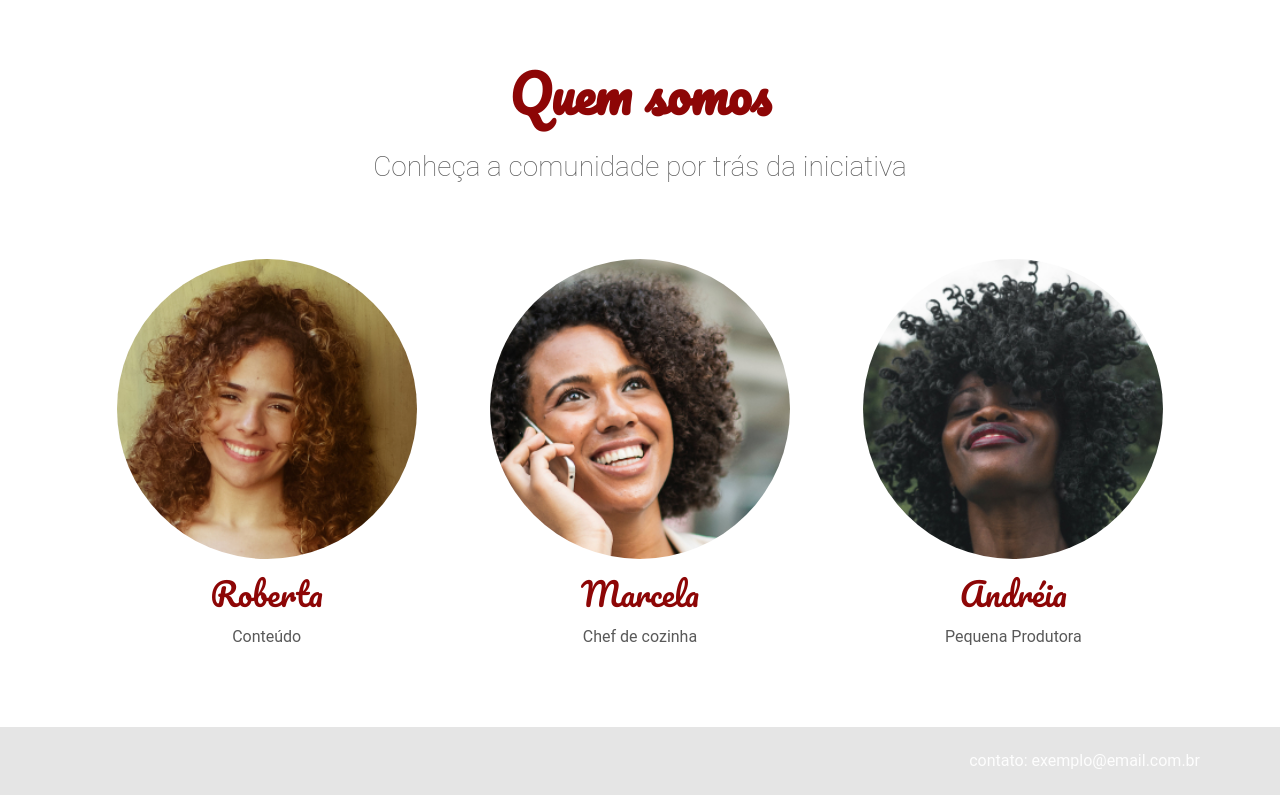
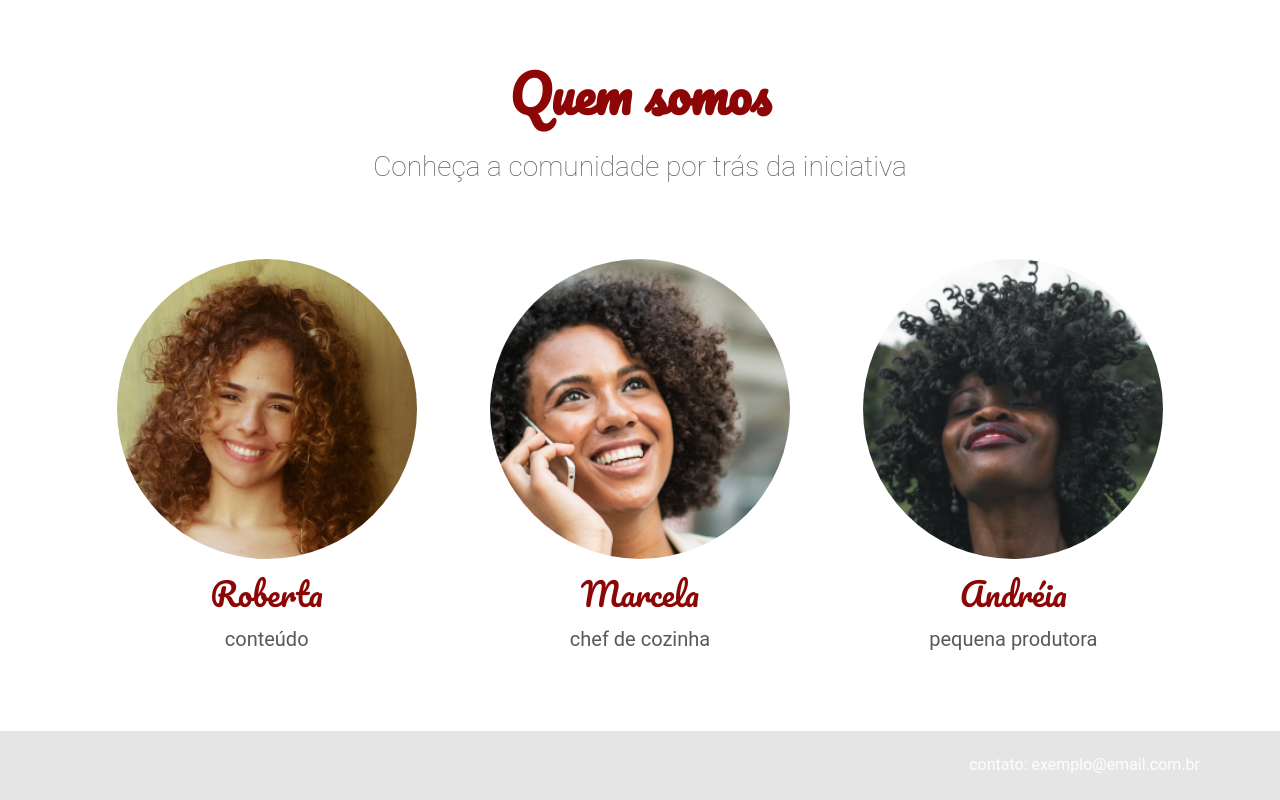
Before and after one commit to gabrielmartinspires-br/arquitetura-css-assets, a plain HTML site: page index.html in a window 1280 px wide. Shown: the part 2220-3020 px from the top of the page. Drawn offline with Linux system fonts and the light colour scheme; a web font is replaced by a local one.

Commit message:
Update pessoa-funcao.css

```diff
--- a/assets/css/pessoa/pessoa-funcao.css
+++ b/assets/css/pessoa/pessoa-funcao.css
@@ -1,4 +1,5 @@
 .pessoa__funcao {
     color: var(--cor-cinza-meioEscuro);
-
+    font-size: 1.25rem;
+    text-transform: lowercase;
 }
```
